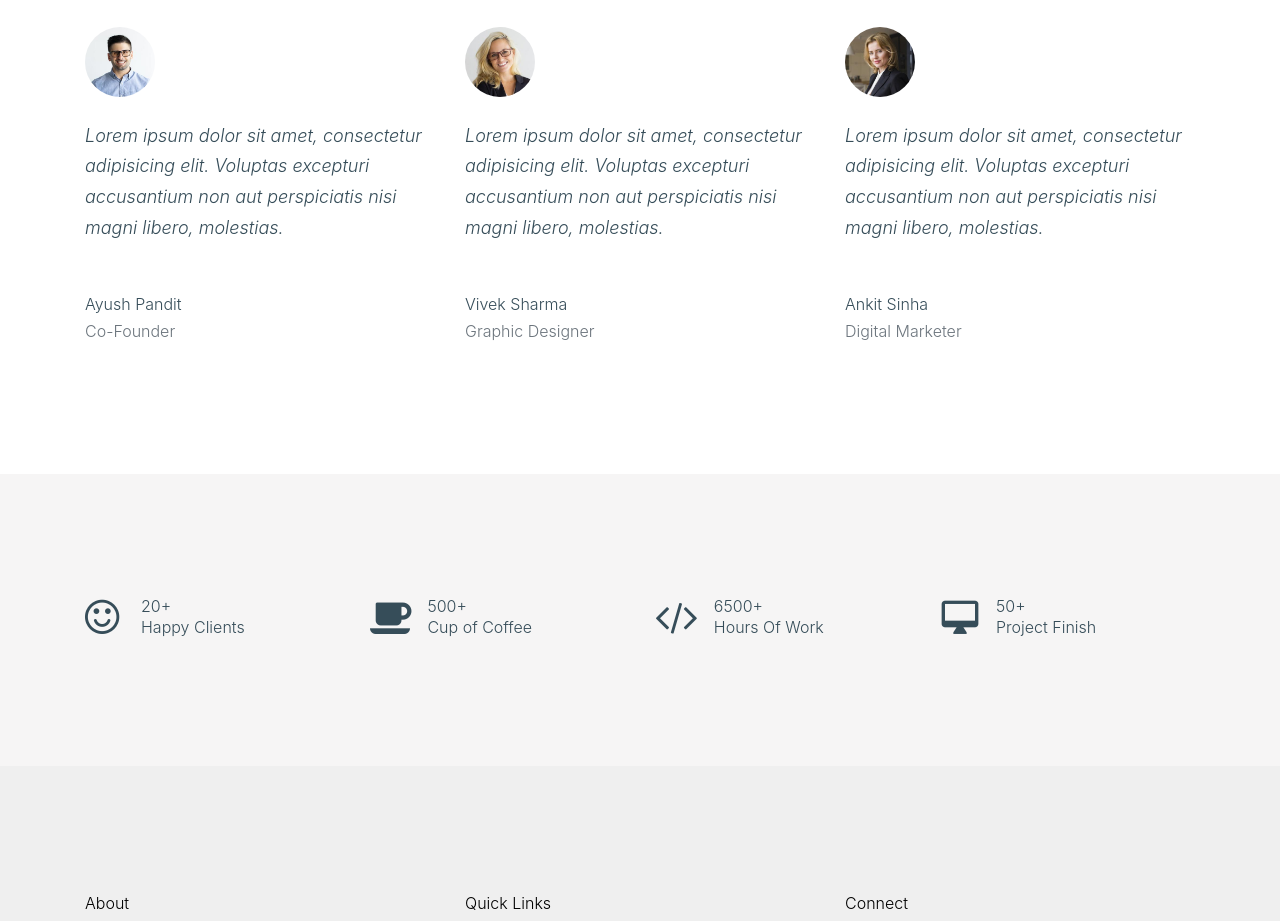
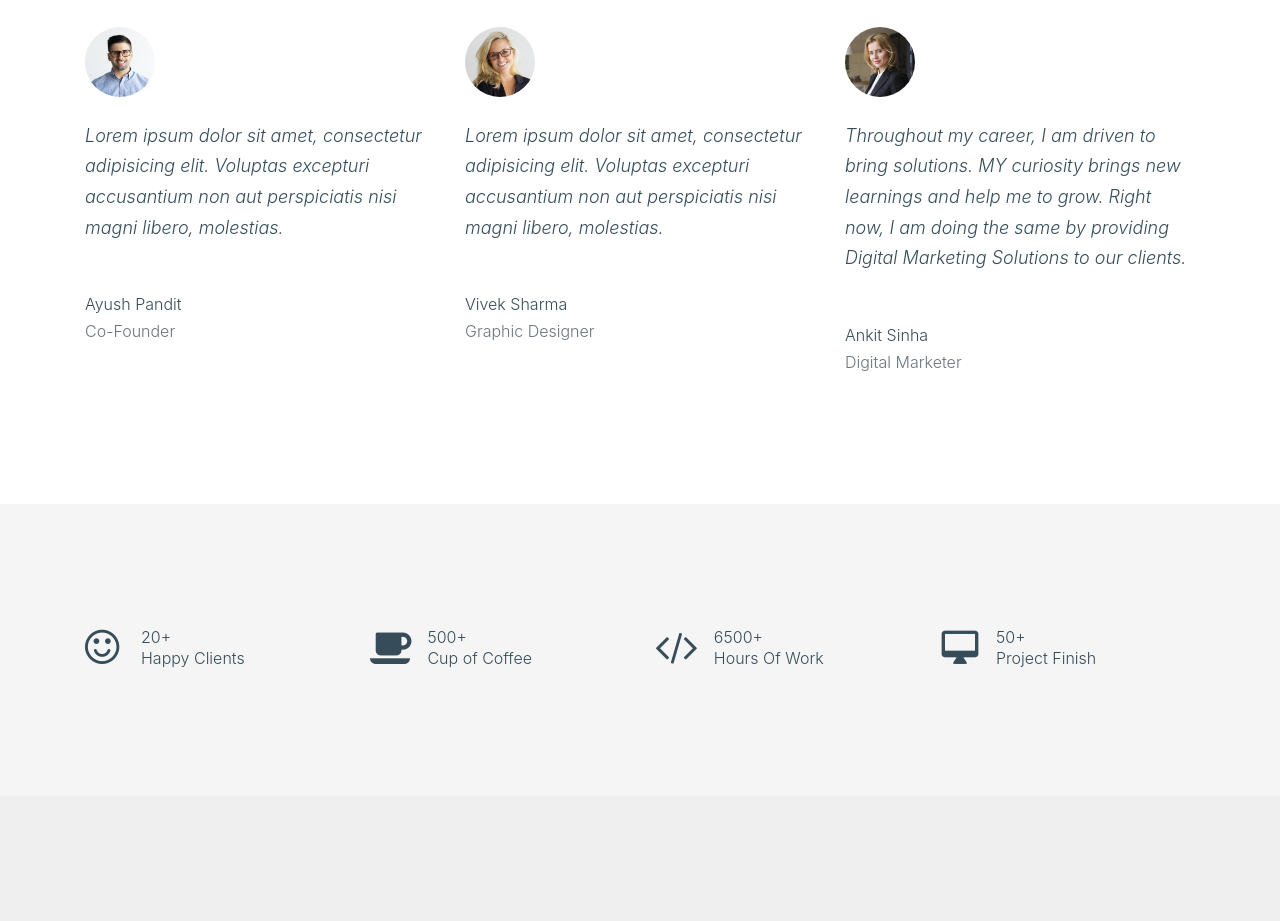
Before and after one commit to aspectfoundation/auraadvert, a plain HTML site: page about.html in a window 1280 px wide. Shown: the part 1560-2481 px from the top of the page. Drawn offline with Linux system fonts and the light colour scheme; files whose address does not match are found by name; a web font is replaced by a local one.

Commit message:
Update about.html

```diff
--- a/about.html
+++ b/about.html
@@ -198,7 +198,7 @@
                 <img src="images/person_3.jpg" alt="Image" class="img-fluid">
               </div>
               <blockquote class="quote_39823 mb-5">
-                <p>Lorem ipsum dolor sit amet, consectetur adipisicing elit. Voluptas excepturi accusantium non aut perspiciatis nisi magni libero, molestias.</p>
+                <p>Throughout my career, I am driven to bring solutions. MY curiosity brings new learnings and help me to grow. Right now, I am doing the same by providing Digital Marketing Solutions to our clients.</p>
               </blockquote>
               <p class="mb-0">Ankit Sinha</p>
               <p class="text-muted">Digital Marketer</p>
```
